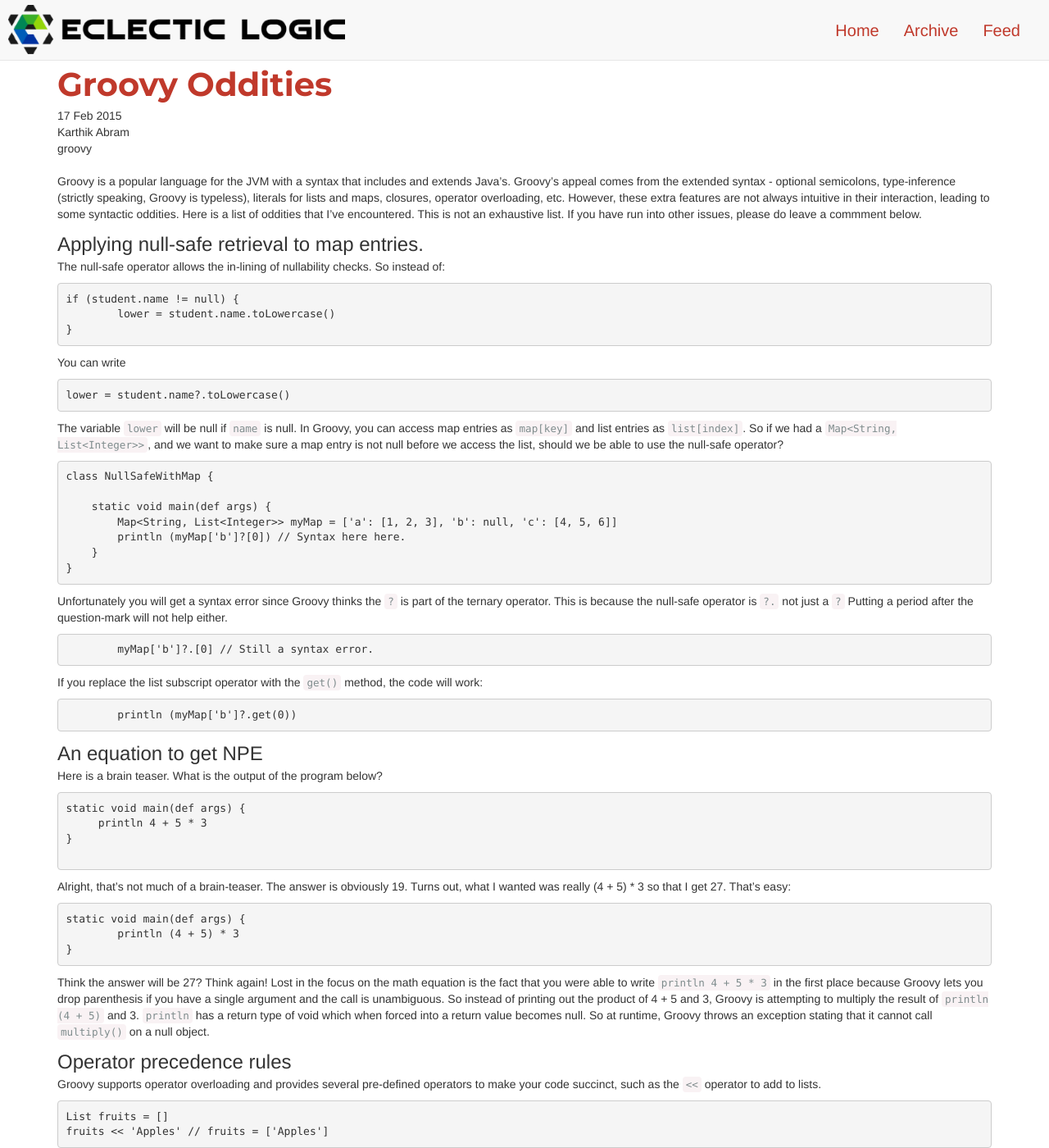
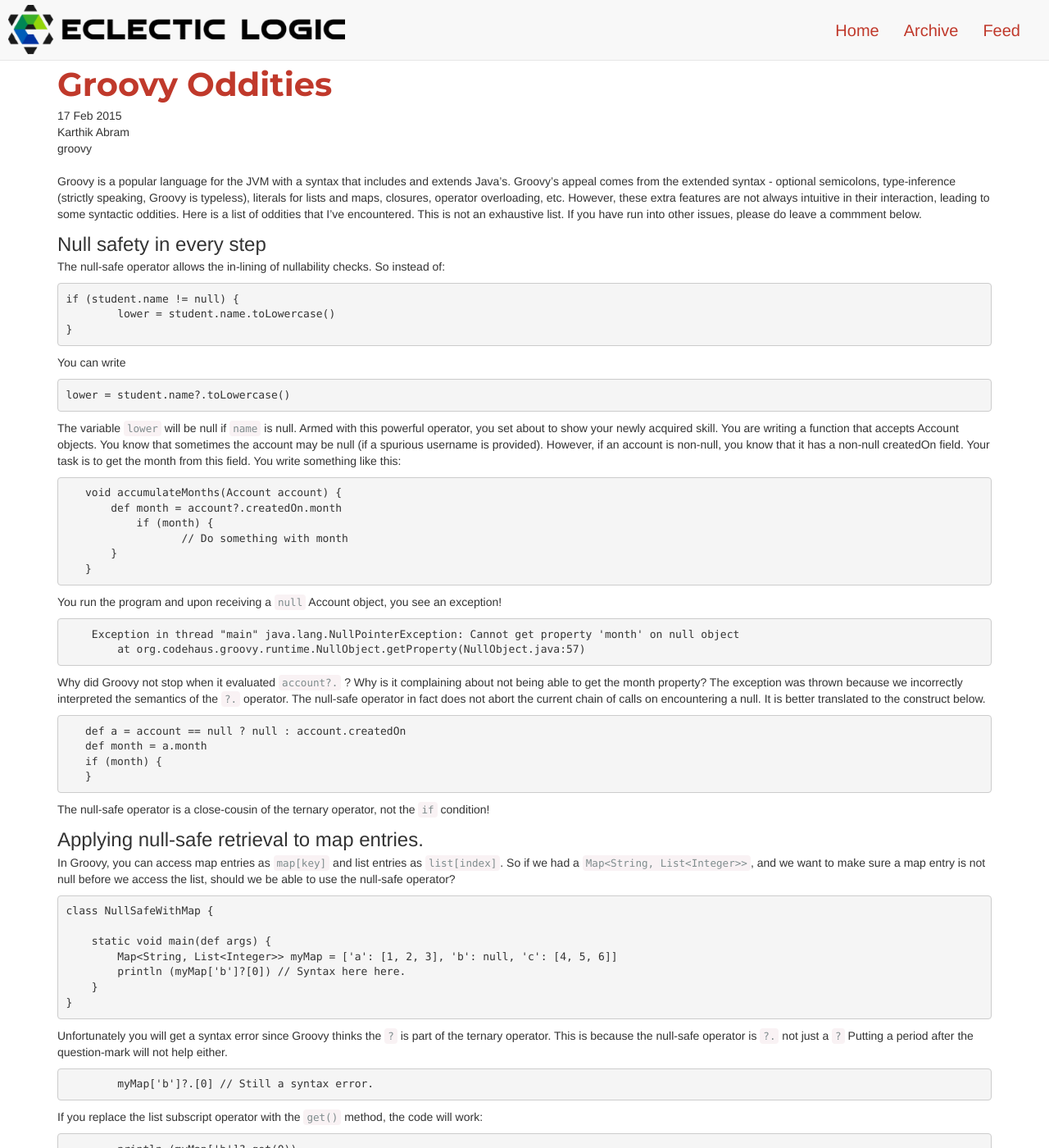
Before and after one commit to eclecticlogic/eclecticlogic.github.io, a Jekyll site: the page built from _posts/2015-02-17-groovy-oddities.md, in a window 1280 px wide and 1400 px high. Shown: the whole window at 82% size. Built offline with Jekyll 4.4.1, drawn with Linux system fonts in a browser that asks for light colours; nearby versions of some CDN libraries; Markdown is read by kramdown in place of the engine named in the settings; comment, search, counter and statistics services are not loaded.

Commit message:
null-safety

````diff
--- a/_posts/2015-02-17-groovy-oddities.md
+++ b/_posts/2015-02-17-groovy-oddities.md
@@ -7,7 +7,7 @@ tags: groovy
 
 Groovy is a popular language for the JVM with a syntax that includes and extends Java's. Groovy's appeal comes from the extended syntax - optional semicolons, type-inference (strictly speaking, Groovy is typeless), literals for lists and maps, closures, operator overloading, etc. However, these extra features are not always intuitive in their interaction, leading to some syntactic oddities. Here is a list of oddities that I've encountered. This is not an exhaustive list. If you have run into other issues, please do leave a commment below.
 
-### Applying null-safe retrieval to map entries.
+### Null safety in every step
 
 The null-safe operator allows the in-lining of nullability checks. So instead of:
 
@@ -23,7 +23,38 @@ You can write
 lower = student.name?.toLowercase()
 ```
 
-The variable `lower` will be null if `name` is null. In Groovy, you can access map entries as `map[key]` and list entries as `list[index]`. So if we had a `Map<String, List<Integer>>`, and we want to make sure a map entry is not null before we access the list, should we be able to use the null-safe operator?
+The variable `lower` will be null if `name` is null. Armed with this powerful operator, you set about to show your newly acquired skill. You are writing a function that accepts Account objects. You know that sometimes the account may be null (if a spurious username is provided). However, if an account is non-null, you know that it has a non-null createdOn field. Your task is to get the month from this field. You write something like this:
+
+```
+   void accumulateMonths(Account account) {
+       def month = account?.createdOn.month
+	   if (month) {
+		  // Do something with month
+       }
+   }
+```
+
+You run the program and upon receiving a `null` Account object, you see an exception!
+
+```
+    Exception in thread "main" java.lang.NullPointerException: Cannot get property 'month' on null object
+	at org.codehaus.groovy.runtime.NullObject.getProperty(NullObject.java:57)
+```
+
+Why did Groovy not stop when it evaluated `account?.` ? Why is it complaining about not being able to get the month property? The exception was thrown because we incorrectly interpreted the semantics of the `?.` operator. The null-safe operator in fact does not abort the current chain of calls on encountering a null. It is better translated to the construct below.
+
+```
+   def a = account == null ? null : account.createdOn
+   def month = a.month
+   if (month) {
+   }
+```
+
+The null-safe operator is a close-cousin of the ternary operator, not the `if` condition!
+
+### Applying null-safe retrieval to map entries.
+
+In Groovy, you can access map entries as `map[key]` and list entries as `list[index]`. So if we had a `Map<String, List<Integer>>`, and we want to make sure a map entry is not null before we access the list, should we be able to use the null-safe operator?
 
 ```
 class NullSafeWithMap {
````
